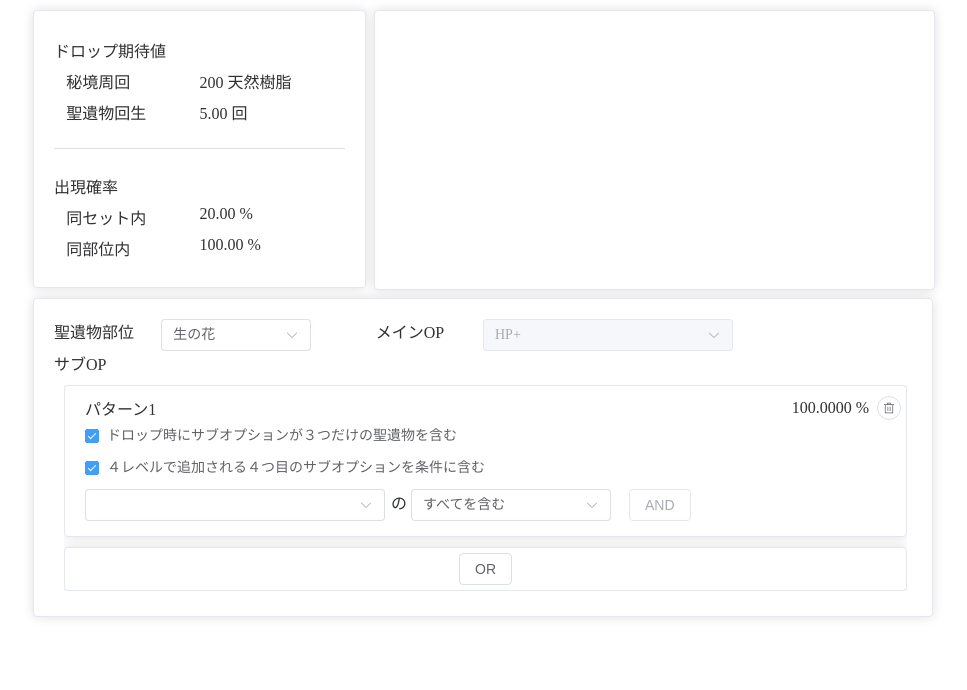
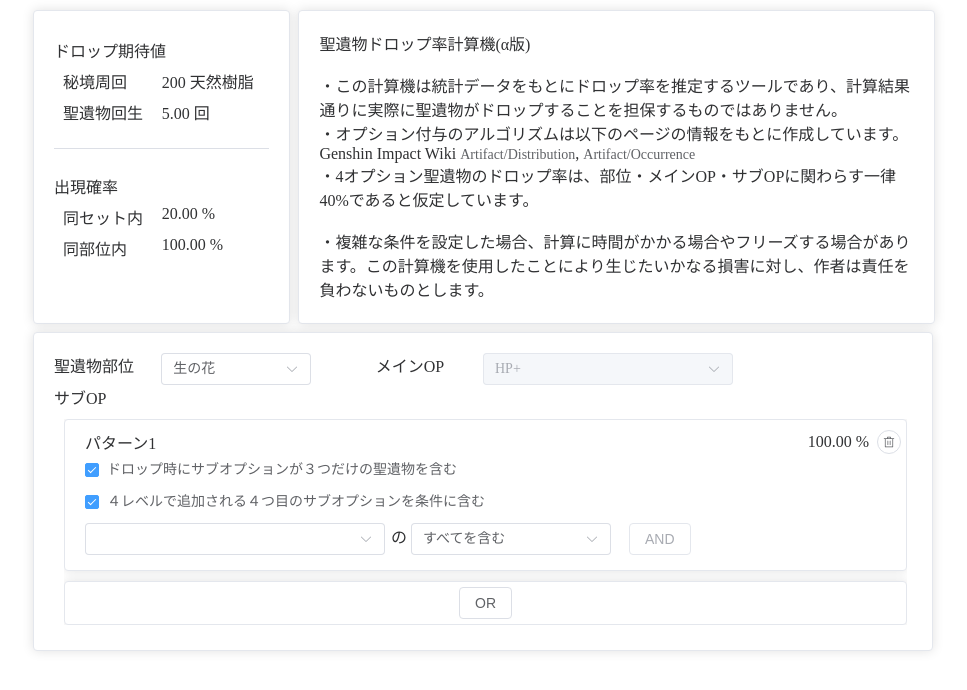
Before and after one commit to ym880912/gen_artifact_calc, a Nuxt app in the folder nuxt-app/: page / in a window 1280 px wide. Shown: the top 690 px of the page, without its empty margins (7-974 px from the left). Built offline with nearby package versions, Linux system fonts and the light colour scheme.

Commit message:
説明文言追加

```diff
--- a/nuxt-app/components/resultCard.vue
+++ b/nuxt-app/components/resultCard.vue
@@ -1,5 +1,5 @@
 <template>
-    <el-card class="card-main">
+    <el-card class="card-main card-result">
         <ClientOnly>
             <el-row class="result-row">
                 <span>ドロップ期待値</span>
@@ -50,6 +50,9 @@
 .result-row {
     margin: 7px 0px;
 }
+.card-result {
+    height: 100%;
+}
 </style>
 
 <script lang="ts" setup>
--- a/nuxt-app/components/subOptionOrCard.vue
+++ b/nuxt-app/components/subOptionOrCard.vue
@@ -7,7 +7,7 @@
             <el-col :span="5">
                 <div class="prob-box">
                     <el-space wrap>
-                        <span> {{(totalProb).toFixed(4)}} %</span>
+                        <span> {{(totalProb > 0.01) ? (totalProb).toFixed(2) : (totalProb).toFixed(4)}} %</span>
                         <el-button
                             :icon="Delete"
                             size="small"
@@ -22,18 +22,11 @@
             <el-col :span="19">
                 <div class="check-box-sub-option">
                     <ClientOnly>
-                        <el-tooltip
-                            class="box-item"
-                            effect="light"
-                            placement="right-end"
-                            :content="'4オプション聖遺物は部位・メインOP・サブOPに関わらす一律'+op4Prob+'%で出現するとした場合'"
-                        >
-                            <el-checkbox
-                                v-model="subCards[props.index].allowOp3"
-                                label="ドロップ時にサブオプションが３つだけの聖遺物を含む"
-                                v-on:change="chainAllowLeveling"
-                            />
-                        </el-tooltip>
+                        <el-checkbox
+                            v-model="subCards[props.index].allowOp3"
+                            label="ドロップ時にサブオプションが３つだけの聖遺物を含む"
+                            v-on:change="chainAllowLeveling"
+                        />
                         <el-checkbox
                             v-model="subCards[props.index].allowLeveling"
                             label="４レベルで追加される４つ目のサブオプションを条件に含む"
@@ -126,7 +119,7 @@
 
 <script lang="ts" setup>
     import { Ref } from 'vue';
-    import { artifactTypes, subOptions, op4Prob } from '../const/index'
+    import { artifactTypes, subOptions } from '../const/index'
     import { Delete } from '@element-plus/icons-vue'
 
     interface Props {
--- a/nuxt-app/pages/index.vue
+++ b/nuxt-app/pages/index.vue
@@ -1,11 +1,30 @@
 <template>
     <div class="content">
         <el-row :gutter="10">
-            <el-col :span="9">
+            <el-col :span="7">
                 <result-card :total-prob="totalProb" />
             </el-col>
-            <el-col :span="15">
-                <el-card class="card-main card-info"></el-card>
+            <el-col :span="17">
+                <el-card class="card-main card-info">
+                    <span>
+                        聖遺物ドロップ率計算機(α版)
+                    </span>
+                    <br />
+                    <br />
+                    <span>・この計算機は統計データをもとにドロップ率を推定するツールであり、計算結果通りに実際に聖遺物がドロップすることを担保するものではありません。</span>
+                    <br />
+                    <span>・オプション付与のアルゴリズムは以下のページの情報をもとに作成しています。</span>
+                    <br />
+                    <span>Genshin Impact Wiki </span>
+                    <el-link target="_blank" href="https://genshin-impact.fandom.com/wiki/Artifact/Distribution">Artifact/Distribution</el-link>
+                    <span>, </span>
+                    <el-link target="_blank" href="https://genshin-impact.fandom.com/wiki/Artifact/Occurrence">Artifact/Occurrence</el-link>
+                    <br />
+                    <span>・4オプション聖遺物のドロップ率は、部位・メインOP・サブOPに関わらす一律{{op4Prob}}%であると仮定しています。</span>
+                    <br />
+                    <br />
+                    <span>・複雑な条件を設定した場合、計算に時間がかかる場合やフリーズする場合があります。この計算機を使用したことにより生じたいかなる損害に対し、作者は責任を負わないものとします。</span>
+                </el-card>
             </el-col>
         </el-row>
         <el-row>
@@ -136,7 +155,7 @@
 </style>
 
 <script lang="ts" setup>
-import { artifactTypes, subOptions } from '../const/index'
+import { artifactTypes, subOptions, op4Prob } from '../const/index'
 
     // Data
     const artifact = ref(artifactTypes[0])
```
